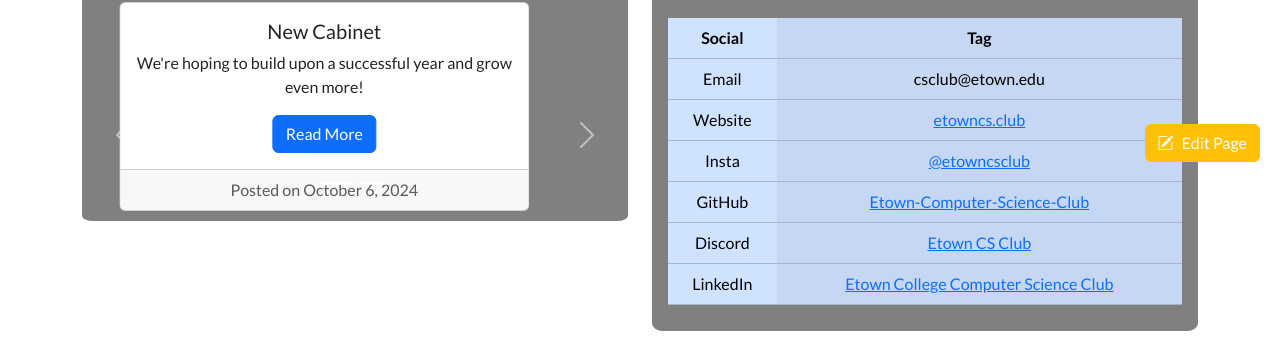
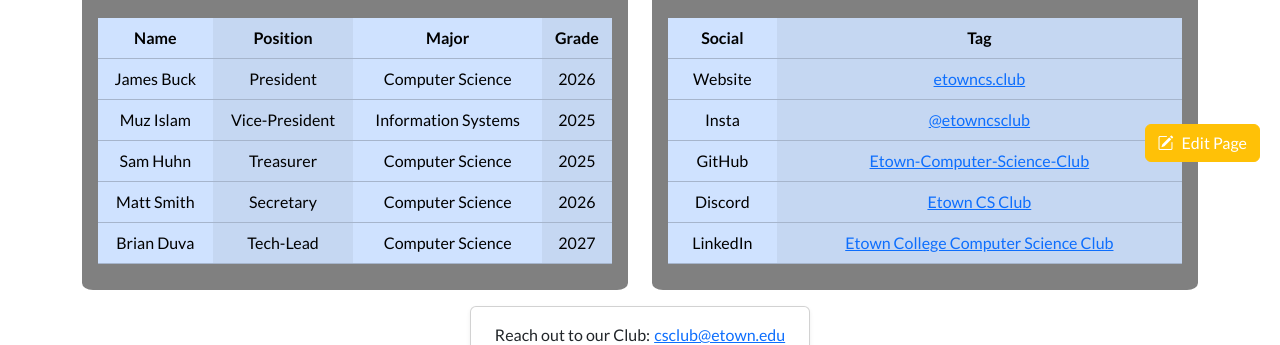
Before and after one commit to Etown-CS310/club_hub, a website: page public/pages/myClub.html in a window 1280 px wide. Shown: the part 498-843 px from the top of the page. Drawn offline with nearby package versions, Linux system fonts and the light colour scheme; no server answers.

Commit message:
dynamically updating myClub

```diff
--- a/public/js/dynamicUpdates.js
+++ b/public/js/dynamicUpdates.js
@@ -128,6 +128,8 @@
       }
     }
 
+// --------------------------------------------------------------------------------
+
     // Page: myClub.html
     // Functionality: populate the events table (top right)
     async function populateClubEventsTable() {
@@ -150,9 +152,11 @@
 
       try {
           // Fetch events from Firestore:
-          // Where: Filter for future events
+          // 1st Where: Only show for relevant club
+          // 2nd Where: Filter for future events
           // Limit: only show 10 events
           const querySnapshot = await db.collection('events')
+              .where('clubName', '==', user.displayName)
               .where('date', '>=', currentDate.toISOString().split('T')[0])
               .orderBy('date')
               .orderBy('startTime')
@@ -188,7 +192,45 @@
       }
     }
 
-    // Function to initialize dynamic updates
+    // Page: myClub.html
+    // Functionality: populate the club news table (top left)
+    async function populateClubNews() {
+      console.log("Populating club news table");
+      const clubNewsTitle = document.getElementById('club_name');
+      if (!clubNewsTitle) {
+          console.log("No club news title found");
+          return;
+      }
+
+      // Get current user
+      const user = firebase.auth().currentUser;
+      console.log("Current user:", user);
+      if (!user) {
+          console.log('User not logged in.');
+          return;
+      }
+
+      try {
+        // Fetch user's data from Firestore
+        const userDoc = await db.collection('users').doc(user.uid).get();
+
+        if (userDoc.exists) {
+            const userData = userDoc.data();
+
+            // Check if user is a club admin
+            if (userData.role === "clubAdmin") {
+                clubNewsTitle.innerHTML = user.displayName;
+            }
+        } else {
+            console.log("No user document found!");
+        }
+      } catch (error) {
+          console.error("Error fetching user data:", error);
+      }
+    }
+
+// --------------------------------------------------------------------------------
+
     // Function to initialize dynamic updates
     function initDynamicUpdates() {
       const currentPath = window.location.pathname;
@@ -209,7 +251,8 @@
               console.log("On myClub page, user:", user);
               const clubEventsTable = document.getElementById('club-events');
               if (clubEventsTable && user) {  // Only proceed if we have both table and user
-                  populateClubEventsTable();
+                populateClubNews();
+                populateClubEventsTable();
               }
           }
       });
--- a/public/pages/myClub.html
+++ b/public/pages/myClub.html
@@ -33,12 +33,14 @@
       <div class="container text-center">
       <div class="row row-cols-2">
 
-            <!-- Announcements -->
+        <!-- Club News -->
+         <!-- TODO: Insert Club News Dynamically??? -->
         <div class="col col-margin">
         <div id="annoucementsCarousel" class="carousel slide custom-container" data-bs-ride="carousel">
           <h2 id="news_header">
-                        <span id="club_name">[Club Name]</span> News
-                        <!-- TO DO 1: Pull Club Name Dynamically -->
+              <span id="club_name">
+                <!-- Club Name will be dynamically inserted here -->
+              </span> News
           </h2>
 
           <div class="carousel-indicators">
@@ -50,9 +52,7 @@
             <div class="carousel-item active">
               <img id="newsImage1" src="/images/img_logo.png" class="d-block w-100 mx-auto" alt="Image">
               <div class="carousel-caption d-none d-md-block">
-                    <h5 id="newsTitle1">
-                    [News Title 1]
-                    </h5>
+                  <h5 id="newsTitle1">[News Title 1]</h5>
               </div>
             </div>
 
@@ -75,7 +75,7 @@
         </div>
         </div>
 
-          <!-- Club Events Section -->
+        <!-- Club Events -->
         <div class="col">
         <div class="custom-container col-margin d-flex flex-column">
           <h2>Upcoming Events</h2>
@@ -95,61 +95,58 @@
         </div>
         </div>
 
-        <!-- Club News & Announcements Section with Carousel -->
+        <!-- Club Cabinet -->
+        <!-- TODO: Insert Cabinet Dynamically??? -->
         <div class="col col-margin">
         <div class="custom-container">
-            <h2>About Us</h2>
-            <div id="tempCarousel" class="carousel slide" data-bs-ride="carousel">
-
-              <div class="carousel-indicators">
-                <button type="button" data-bs-target="#tempCarousel" data-bs-slide-to="0" class="active" aria-current="true" aria-label="Announce 1"></button>
-                <button type="button" data-bs-target="#tempCarousel" data-bs-slide-to="1" aria-label="Annouce 2"></button>
-
-              </div>
-              <div class="carousel-inner">
-                <!-- First News Item -->
-                <div class="carousel-item active">
-                  <div class="card w-75 mx-auto">
-                    <div class="card-body">
-                      <h5 class="card-title">New Cabinet</h5>
-                      <p class="card-text">We're hoping to build upon a successful year and grow even more!</p>
-                      <a href="#" class="btn btn-primary">Read More</a>
-                    </div>
-                    <div class="card-footer text-muted">
-                      Posted on October 6, 2024
-                    </div>
-                  </div>
-                </div>
-
-                <!-- Second News Item -->
-                <div class="carousel-item">
-                  <div class="card w-75 mx-auto">
-                    <div class="card-body">
-                      <h5 class="card-title">Homecoming Fundraiser Completed</h5>
-                      <p class="card-text">We raised a lot of money! Checkout future fundraisers and ideas</p>
-                      <a href="#" class="btn btn-primary">Read More</a>
-                    </div>
-                    <div class="card-footer text-muted">
-                      Posted on October 8, 2024
-                    </div>
-                  </div>
-                </div>
-
-              </div>
-              <!-- Carousel controls -->
-              <button class="carousel-control-prev" type="button" data-bs-target="#tempCarousel" data-bs-slide="prev">
-                <span class="carousel-control-prev-icon" aria-hidden="true"></span>
-                <span class="visually-hidden">Previous</span>
-              </button>
-              <button class="carousel-control-next" type="button" data-bs-target="#tempCarousel" data-bs-slide="next">
-                <span class="carousel-control-next-icon" aria-hidden="true"></span>
-                <span class="visually-hidden">Next</span>
-              </button>
+          <h2>Club Cabinet</h2>
+          <div class="d-flex">
+            <table class="table table-primary table-striped-columns ">
+              <thead>
+                <th scope="col">Name</th>
+                <th scope="col">Position</th>
+                <th scope="col">Major</th>
+                <th scope="col">Grade</th>
+              </thead>
+              <tbody>
+                <tr>
+                  <td>James Buck</td>
+                  <td>President</td>
+                  <td>Computer Science</td>
+                  <td>2026</td>
+                </tr>
+                <tr>
+                  <td>Muz Islam</td>
+                  <td>Vice-President</td>
+                  <td>Information Systems</td>
+                  <td>2025</td>
+                </tr>
+                <tr>
+                  <td>Sam Huhn</td>
+                  <td>Treasurer</td>
+                  <td>Computer Science</td>
+                  <td>2025</td>
+                </tr>
+                <tr>
+                  <td>Matt Smith</td>
+                  <td>Secretary</td>
+                  <td>Computer Science</td>
+                  <td>2026</td>
+                </tr>
+                <tr>
+                  <td>Brian Duva</td>
+                  <td>Tech-Lead</td>
+                  <td>Computer Science</td>
+                  <td>2027</td>
+                </tr>
+              </tbody>
+            </table>
           </div>
         </div>
         </div>
 
         <!-- Social Media -->
+        <!-- TODO: Insert Cabinet Dynamically??? -->
         <div class="col">
         <div class="custom-container col-margin d-flex flex-column">
           <h2>Social Media</h2>
@@ -160,10 +157,6 @@
                 <th scope="col">Tag</th>
               </thead>
               <tbody>
-                  <tr>
-                    <td>Email</td>
-                    <td>csclub@etown.edu</td>
-                  </tr>
                 <tr>
                   <td>Website</td>
                   <td> <a href="https://etowncs.club/">etowncs.club</a> </td>
@@ -189,6 +182,17 @@
           </div>
         </div>
         </div>
+      </div>
+      </div>
+      </div>
+
+      <!-- Club Email Contact (bottom card) -->
+      <!-- TODO: Insert Club Email Dynamically??? -->
+      <div class="container d-flex justify-content-center mb-1">
+        <div class="card shadow-sm" style="width: fit-content;">
+          <div class="card-body d-flex align-items-center gap-1 px-4">
+            <h6 class="mb-0">Reach out to our Club:</h6>
+            <a href="mailto:csclub@etown.edu" class="text-primary fs-6 text-decoration-underline">csclub@etown.edu</a>
           </div>
         </div>
       </div>
```
Lines whose indentation alone changed are shown as unchanged.
